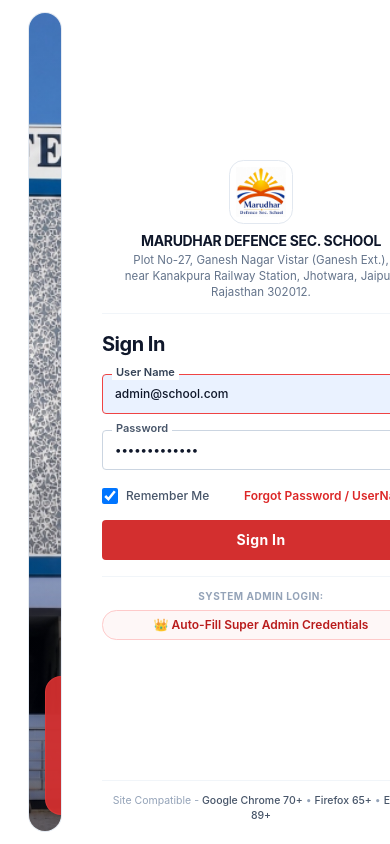
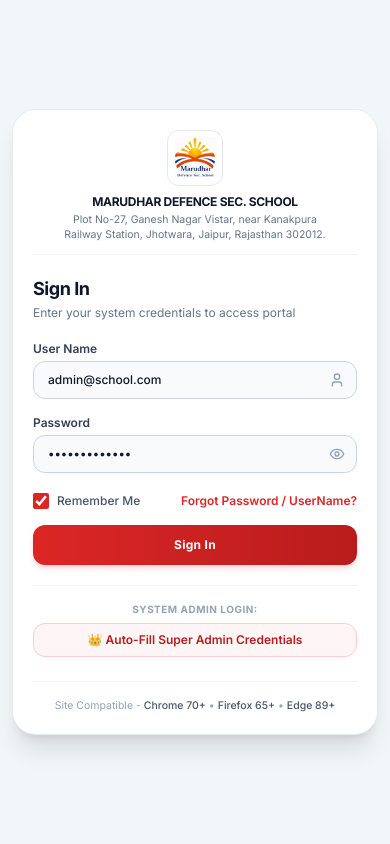
Before and after one commit to Pawanjangid4424/School-Management-System, a Next.js app in the folder frontend/: page /login in a window 390 px wide. Built offline with nearby package versions, Linux system fonts and the light colour scheme; a web font is replaced by a local one.

Commit message:
Redesign Login Page for 100% mobile responsiveness and adaptive card layout

```diff
--- a/frontend/src/app/login/page.tsx
+++ b/frontend/src/app/login/page.tsx
@@ -2,9 +2,7 @@
 
 import React, { useState } from 'react';
 import { useRouter } from 'next/navigation';
-import {
-  User, Lock, Eye, EyeOff, MapPin
-} from 'lucide-react';
+import { User, Lock, Eye, EyeOff, MapPin, ShieldCheck } from 'lucide-react';
 import { toast, Toaster } from 'sonner';
 
 import campusImage from '@/assets/campus.jpg';
@@ -75,26 +73,32 @@ export default function LoginPage() {
   };
 
   return (
-    <div className="h-screen w-screen bg-white flex p-3 sm:p-4 gap-4 sm:gap-6 overflow-hidden text-slate-800 font-sans selection:bg-red-500 selection:text-white">
+    <div className="min-h-screen w-full bg-slate-100/80 flex items-center justify-center p-3 sm:p-6 lg:p-8 font-sans selection:bg-red-500 selection:text-white">
       <Toaster position="top-center" />
 
-      {/* Left Hero Card Frame - Matching JECRC Rounded Image Frame */}
-      <div className="flex-1 relative h-full rounded-[24px] overflow-hidden bg-slate-100 border border-slate-200/80 shadow-xs flex flex-col justify-between p-4 group">
+      {/* Main Glassmorphic Outer Card Container */}
+      <div className="w-full max-w-5xl bg-white rounded-3xl shadow-xl border border-slate-200/80 overflow-hidden grid grid-cols-1 lg:grid-cols-12 min-h-[580px] my-auto">
+
+        {/* Left Hero Image Frame - Visible on Desktop/Tablet Large Screens */}
+        <div className="hidden lg:flex lg:col-span-7 relative flex-col justify-between p-6 overflow-hidden bg-slate-900 group">
           {/* Main Campus Image */}
           <img
             src={campusImage.src}
             alt="Marudhar Defence Sec. School Campus"
-          className="absolute inset-0 h-full w-full object-cover object-center transition-transform duration-700 group-hover:scale-101"
+            className="absolute inset-0 h-full w-full object-cover object-center transition-transform duration-700 group-hover:scale-105"
           />
 
-        {/* Soft Ambient Tint Overlay */}
-        <div className="absolute inset-0 bg-gradient-to-t from-slate-950/50 via-transparent to-black/10 pointer-events-none" />
+          {/* Dark Gradient Overlay for Vignette effect */}
+          <div className="absolute inset-0 bg-gradient-to-t from-slate-950/90 via-slate-900/30 to-black/20 pointer-events-none" />
 
-        {/* Top Spacer */}
-        <div className="relative z-10" />
+          {/* Top Decorative Tag */}
+          <div className="relative z-10 flex items-center gap-2 bg-white/10 backdrop-blur-md px-3.5 py-1.5 rounded-full border border-white/20 text-white text-xs font-medium w-fit">
+            <ShieldCheck className="h-4 w-4 text-red-400" />
+            <span>Official Institutional ERP Portal</span>
+          </div>
 
-        {/* Red School Badge overlay at bottom left inside the rounded campus card */}
-        <div className="relative z-10 bg-[#D32F2F]/95 backdrop-blur-md text-white p-4 sm:p-5 rounded-2xl shadow-xl border border-red-500/40 flex items-center gap-4 max-w-sm sm:max-w-md">
+          {/* Bottom School Badge */}
+          <div className="relative z-10 bg-[#D32F2F]/95 backdrop-blur-md text-white p-4 sm:p-5 rounded-2xl shadow-xl border border-red-500/40 flex items-center gap-4 max-w-md">
             <div className="h-14 w-14 rounded-xl bg-white p-1 shrink-0 shadow-sm flex items-center justify-center">
               <img
                 src={logoAsset.src}
@@ -106,32 +110,20 @@ export default function LoginPage() {
               <span className="font-bold text-sm sm:text-base leading-tight uppercase tracking-tight text-white">
                 MARUDHAR DEFENCE SEC. SCHOOL
               </span>
-
               <span className="text-[11px] text-white/90 mt-0.5 flex items-center gap-1 font-mono">
                 <MapPin className="h-3 w-3 shrink-0" /> Jaipur, Rajasthan
               </span>
             </div>
           </div>
-
-
         </div>
 
-      {/* Right Login Panel - Matches exact JECRC CSS (430px width, padding 1rem 2.5rem) */}
-      <aside
-        className="w-full sm:w-[430px] shrink-0 h-full bg-white flex flex-col justify-between py-2 px-6 sm:px-10 overflow-y-auto"
-        style={{
-          boxSizing: 'border-box',
-          fontFamily: '-apple-system, BlinkMacSystemFont, "Segoe UI", Roboto, Arial, sans-serif',
-          fontSize: '14px',
-          lineHeight: 1.5,
-          color: 'rgb(33, 37, 41)',
-        }}
-      >
-        <div className="space-y-4 flex-1 flex flex-col justify-center my-auto py-2 max-w-[360px] mx-auto w-full">
+        {/* Right Login Panel - 100% Mobile Responsive */}
+        <aside className="col-span-1 lg:col-span-5 p-5 sm:p-8 flex flex-col justify-between bg-white w-full">
+          <div className="space-y-5 my-auto max-w-md mx-auto w-full">
 
-          {/* Top Center Logo & Address */}
-          <div className="flex flex-col items-center justify-center text-center space-y-2 pb-3 border-b border-slate-100 shrink-0">
-            <div className="h-16 w-16 rounded-lg border border-slate-200 bg-white p-1.5 shadow-2xs flex items-center justify-center">
+            {/* Top Center School Logo & Title */}
+            <div className="flex flex-col items-center justify-center text-center space-y-2 pb-3 border-b border-slate-100">
+              <div className="h-14 w-14 sm:h-16 sm:w-16 rounded-xl border border-slate-200 bg-white p-1.5 shadow-xs flex items-center justify-center">
                 <img
                   src={logoAsset.src}
                   alt="Marudhar Defence Sec. School Logo"
@@ -140,32 +132,33 @@ export default function LoginPage() {
               </div>
 
               <div>
-              <h1 className="font-bold text-slate-900 text-sm sm:text-base tracking-tight uppercase leading-tight">
+                <h1 className="font-bold text-slate-900 text-xs sm:text-sm tracking-tight uppercase leading-tight">
                   MARUDHAR DEFENCE SEC. SCHOOL
                 </h1>
-              <p className="text-[11.5px] text-slate-500 mt-1 leading-snug font-normal max-w-[280px] mx-auto">
-                Plot No-27, Ganesh Nagar Vistar (Ganesh Ext.), near Kanakpura Railway Station, Jhotwara, Jaipur, Rajasthan 302012.
+                <p className="text-[10.5px] sm:text-[11.5px] text-slate-500 mt-1 leading-snug font-normal max-w-[280px] mx-auto">
+                  Plot No-27, Ganesh Nagar Vistar, near Kanakpura Railway Station, Jhotwara, Jaipur, Rajasthan 302012.
                 </p>
               </div>
             </div>
 
-          {/* Form Header */}
+            {/* Form Title */}
             <div>
-            <h2 className="text-xl font-bold text-slate-900 tracking-tight">Sign In</h2>
+              <h2 className="text-lg sm:text-xl font-bold text-slate-900 tracking-tight">Sign In</h2>
+              <p className="text-xs text-slate-500 mt-0.5">Enter your system credentials to access portal</p>
             </div>
 
-          {/* Error Banner */}
+            {/* Error Notification */}
             {error && (
-            <div className="rounded-md bg-red-50 border border-red-200 p-2.5 text-xs text-red-700 font-medium">
+              <div className="rounded-xl bg-red-50 border border-red-200 p-3 text-xs text-red-700 font-medium">
                 {error}
               </div>
             )}
 
             {/* Sign In Form */}
             <form onSubmit={handleLogin} className="space-y-4">
-            {/* User Name Input */}
-            <div className="relative">
-              <label className="absolute -top-2.5 left-2.5 bg-white px-1 text-[11px] font-semibold text-slate-700 z-10">
+              {/* Username Input */}
+              <div>
+                <label className="block text-xs font-semibold text-slate-700 mb-1">
                   User Name
                 </label>
                 <div className="relative flex items-center">
@@ -174,16 +167,16 @@ export default function LoginPage() {
                     required
                     value={username}
                     onChange={(e) => setUsername(e.target.value)}
-                  placeholder="Enter username"
-                  className="w-full rounded-[4px] border border-red-500 bg-[#EAF2FF] px-3 py-2 text-xs sm:text-sm text-slate-900 font-medium placeholder:text-slate-400 focus:border-red-600 focus:bg-white focus:outline-none transition-all pr-9 h-10"
+                    placeholder="Enter username or email"
+                    className="w-full rounded-xl border border-slate-300 bg-slate-50 px-3.5 py-2.5 text-xs sm:text-sm text-slate-900 font-medium placeholder:text-slate-400 focus:border-red-500 focus:bg-white focus:outline-none transition-all pr-9"
                   />
-                <User className="absolute right-3 h-4 w-4 text-red-500 pointer-events-none" />
+                  <User className="absolute right-3 h-4 w-4 text-slate-400 pointer-events-none" />
                 </div>
               </div>
 
               {/* Password Input */}
-            <div className="relative">
-              <label className="absolute -top-2.5 left-2.5 bg-white px-1 text-[11px] font-semibold text-slate-600 z-10">
+              <div>
+                <label className="block text-xs font-semibold text-slate-700 mb-1">
                   Password
                 </label>
                 <div className="relative flex items-center">
@@ -193,7 +186,7 @@ export default function LoginPage() {
                     value={password}
                     onChange={(e) => setPassword(e.target.value)}
                     placeholder="••••••••••••"
-                  className="w-full rounded-[4px] border border-slate-300 bg-white px-3 py-2 text-xs sm:text-sm text-slate-900 font-medium placeholder:text-slate-400 focus:border-red-500 focus:bg-white focus:outline-none transition-all pr-9 h-10"
+                    className="w-full rounded-xl border border-slate-300 bg-slate-50 px-3.5 py-2.5 text-xs sm:text-sm text-slate-900 font-medium placeholder:text-slate-400 focus:border-red-500 focus:bg-white focus:outline-none transition-all pr-9"
                   />
                   <button
                     type="button"
@@ -205,14 +198,14 @@ export default function LoginPage() {
                 </div>
               </div>
 
-            {/* Remember Me & Forgot Password / Username */}
-            <div className="flex items-center justify-between pt-0.5">
-              <label className="flex items-center gap-2 cursor-pointer">
+              {/* Remember Me & Forgot Password Modal Trigger */}
+              <div className="flex flex-wrap items-center justify-between gap-2 pt-1">
+                <label className="flex items-center gap-2 cursor-pointer select-none">
                   <input
                     type="checkbox"
                     checked={rememberMe}
                     onChange={(e) => setRememberMe(e.target.checked)}
-                  className="h-4 w-4 rounded border-slate-300 text-red-600 focus:ring-red-500 cursor-pointer"
+                    className="h-4 w-4 rounded border-slate-300 text-red-600 focus:ring-red-500 cursor-pointer accent-red-600"
                   />
                   <span className="text-xs font-medium text-slate-600">Remember Me</span>
                 </label>
@@ -229,38 +222,36 @@ export default function LoginPage() {
               <button
                 type="submit"
                 disabled={loading}
-              className="w-full rounded-[4px] bg-[#D32F2F] hover:bg-[#C62828] text-white py-2.5 px-4 font-bold text-sm tracking-wide shadow-xs transition-all disabled:opacity-50 flex items-center justify-center gap-2 cursor-pointer h-10"
+                className="w-full rounded-xl bg-gradient-to-r from-red-600 to-red-700 hover:from-red-700 hover:to-red-800 text-white py-3 px-4 font-bold text-xs sm:text-sm tracking-wide shadow-md shadow-red-500/20 transition-all disabled:opacity-50 flex items-center justify-center gap-2 cursor-pointer"
               >
                 {loading ? 'Authenticating...' : 'Sign In'}
               </button>
             </form>
 
-          {/* Quick Admin Demo Login */}
-          <div className="border-t border-slate-100 pt-3 space-y-1.5 shrink-0">
+            {/* Quick System Admin Login Button */}
+            <div className="border-t border-slate-100 pt-4 space-y-1.5">
               <span className="text-[10px] font-bold text-slate-400 block uppercase tracking-wider text-center">
                 System Admin Login:
               </span>
-            <div className="flex justify-center">
               <button
                 type="button"
                 onClick={() => {
                   setUsername('admin@school.com');
                   setPassword('AdminPass123!');
                 }}
-                className="w-full py-1.5 px-4 rounded-lg border border-red-200 bg-red-50/60 hover:bg-red-100 hover:border-red-300 text-red-700 text-xs font-semibold transition-all text-center flex items-center justify-center gap-1.5 shadow-xs"
+                className="w-full py-2 px-4 rounded-xl border border-red-200 bg-red-50/70 hover:bg-red-100 hover:border-red-300 text-red-700 text-xs font-semibold transition-all text-center flex items-center justify-center gap-1.5 shadow-xs"
               >
                 👑 Auto-Fill Super Admin Credentials
               </button>
             </div>
           </div>
 
-        </div>
-
           {/* Browser Compatibility Footer */}
-        <div className="pt-3 border-t border-slate-100 text-center text-[10.5px] text-slate-400 shrink-0">
-          <span>Site Compatible - <span className="text-slate-600 font-medium">Google Chrome 70+</span> • <span className="text-slate-600 font-medium">Firefox 65+</span> • <span className="text-slate-600 font-medium">Edge 89+</span></span>
+          <div className="pt-4 border-t border-slate-100 text-center text-[10.5px] text-slate-400 mt-6">
+            <span>Site Compatible - <span className="text-slate-600 font-medium">Chrome 70+</span> • <span className="text-slate-600 font-medium">Firefox 65+</span> • <span className="text-slate-600 font-medium">Edge 89+</span></span>
           </div>
         </aside>
+      </div>
 
       <ForgotPasswordModal isOpen={isForgotOpen} onClose={() => setIsForgotOpen(false)} />
     </div>
```
Lines whose indentation alone changed are shown as unchanged.
